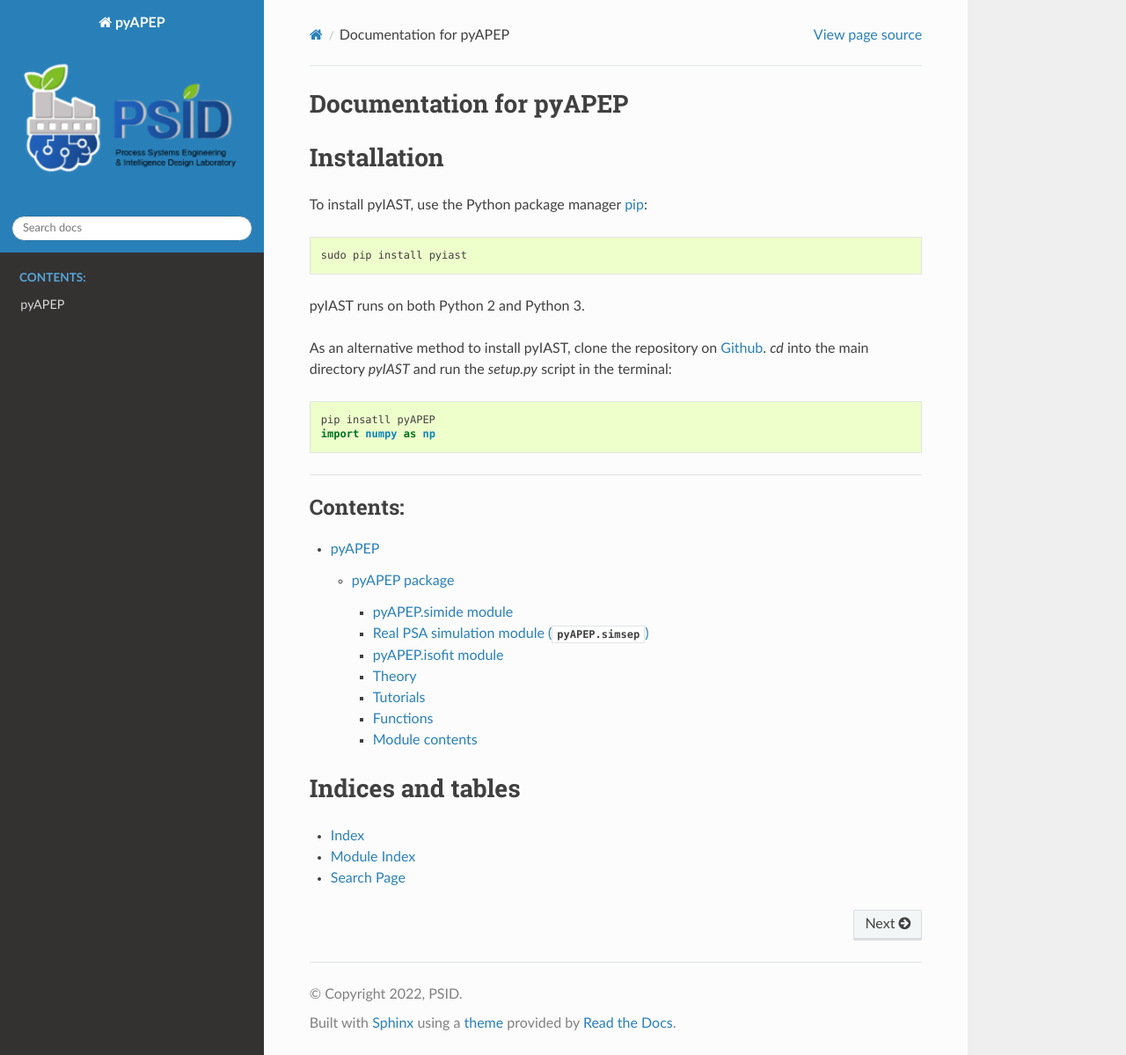
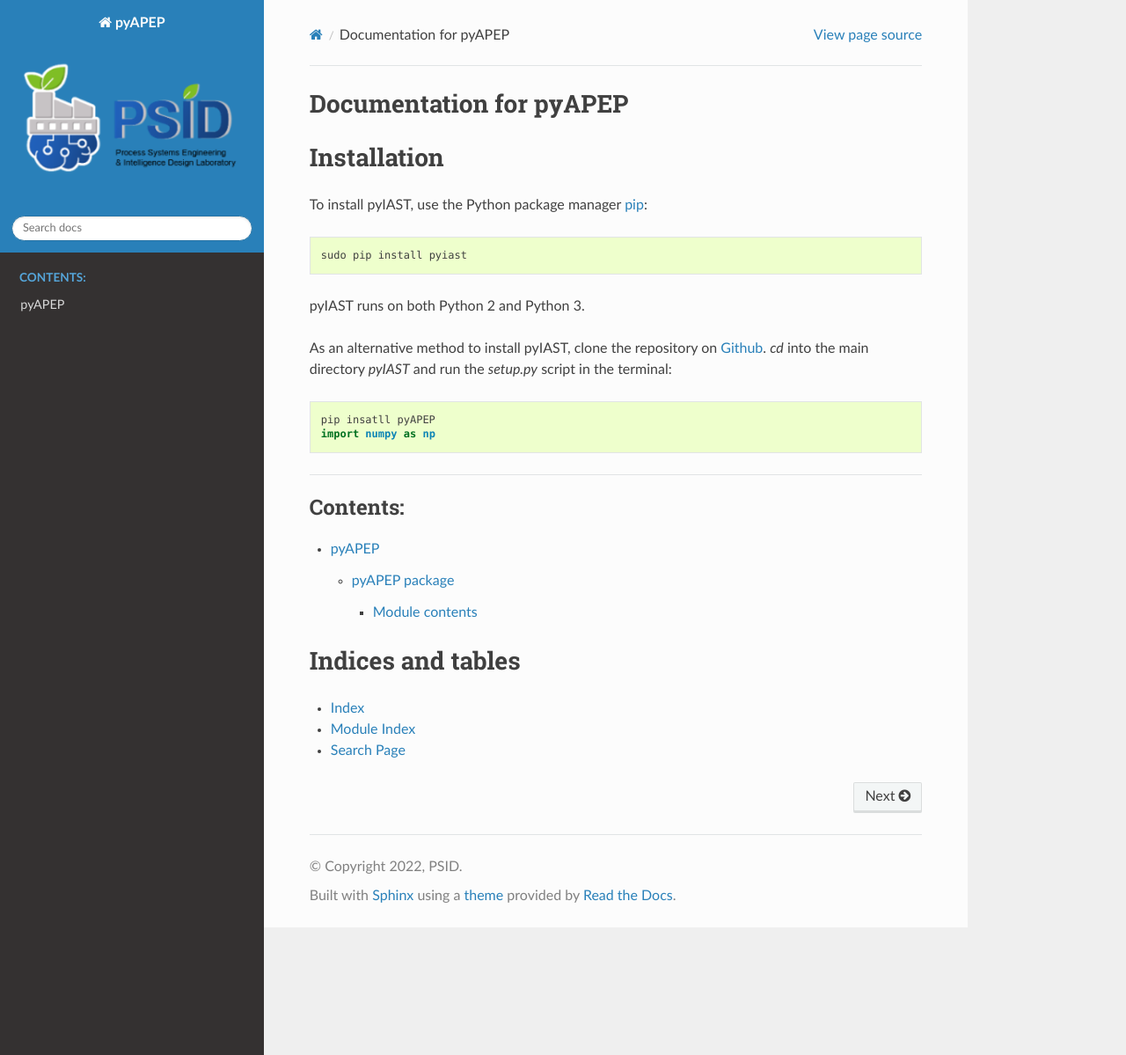
Before and after one commit to chonghyo/pyAPEP, a Sphinx documentation site: the page built from docs/source/index.rst, in a window 1280 px wide and 1199 px high. Shown: the whole window at 88% size. Built offline with Sphinx 7.4.7 and the Read the Docs theme 2.0.0, drawn with Linux system fonts in a browser that asks for light colours; formulas are drawn with MathJax 3; pages that are not in the unit, such as notebooks, are missing from menus.

Commit message:
Update pyAPEP.rst

```diff
--- a/docs/source/pyAPEP.rst
+++ b/docs/source/pyAPEP.rst
@@ -6,7 +6,6 @@ pyAPEP package
    :undoc-members:
    :show-inheritance:
 
-pyAPEP.simide module
 --------------------
 
 .. automodule:: pyAPEP.simide
@@ -14,24 +13,8 @@ pyAPEP.simide module
    :undoc-members:
    :show-inheritance:
 
-Real PSA simulation module (:py:mod:`pyAPEP.simsep`)
+
 --------------------
-pyAPEP.isofit module
---------------------
-Theory
---------------------
-Theory Theory Theory Theory Theory Theory
-Theory Theory Theory Theory Theory Theory
-
-Tutorials
---------------------
-Tutorials Tutorials Tutorials Tutorials
-Tutorials Tutorials Tutorials Tutorials
-
-Functions
---------------------
-Functions Functions Functions Functions
-Functions Functions Functions Functions
 
 .. automodule:: pyAPEP.simsep
    :members:
```
